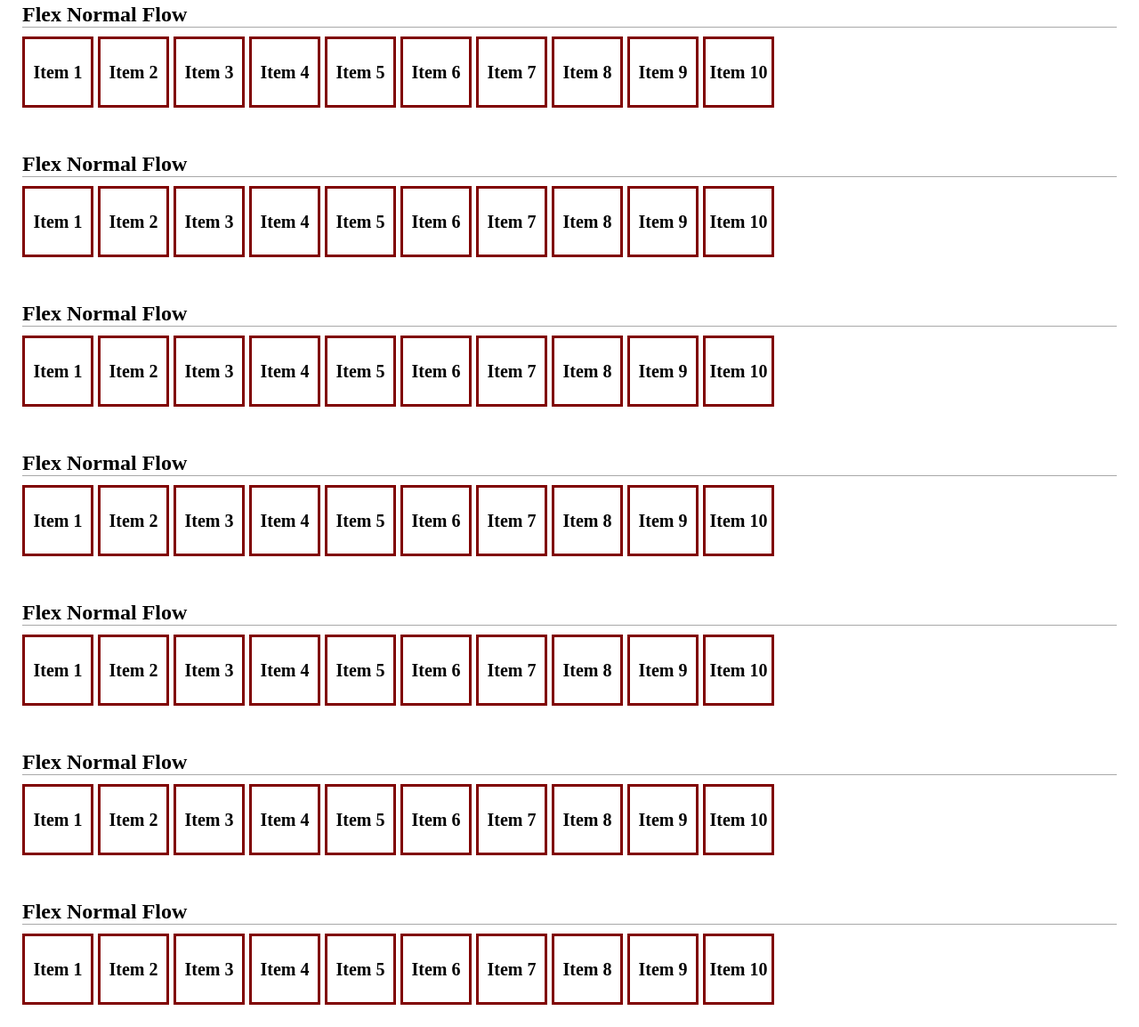
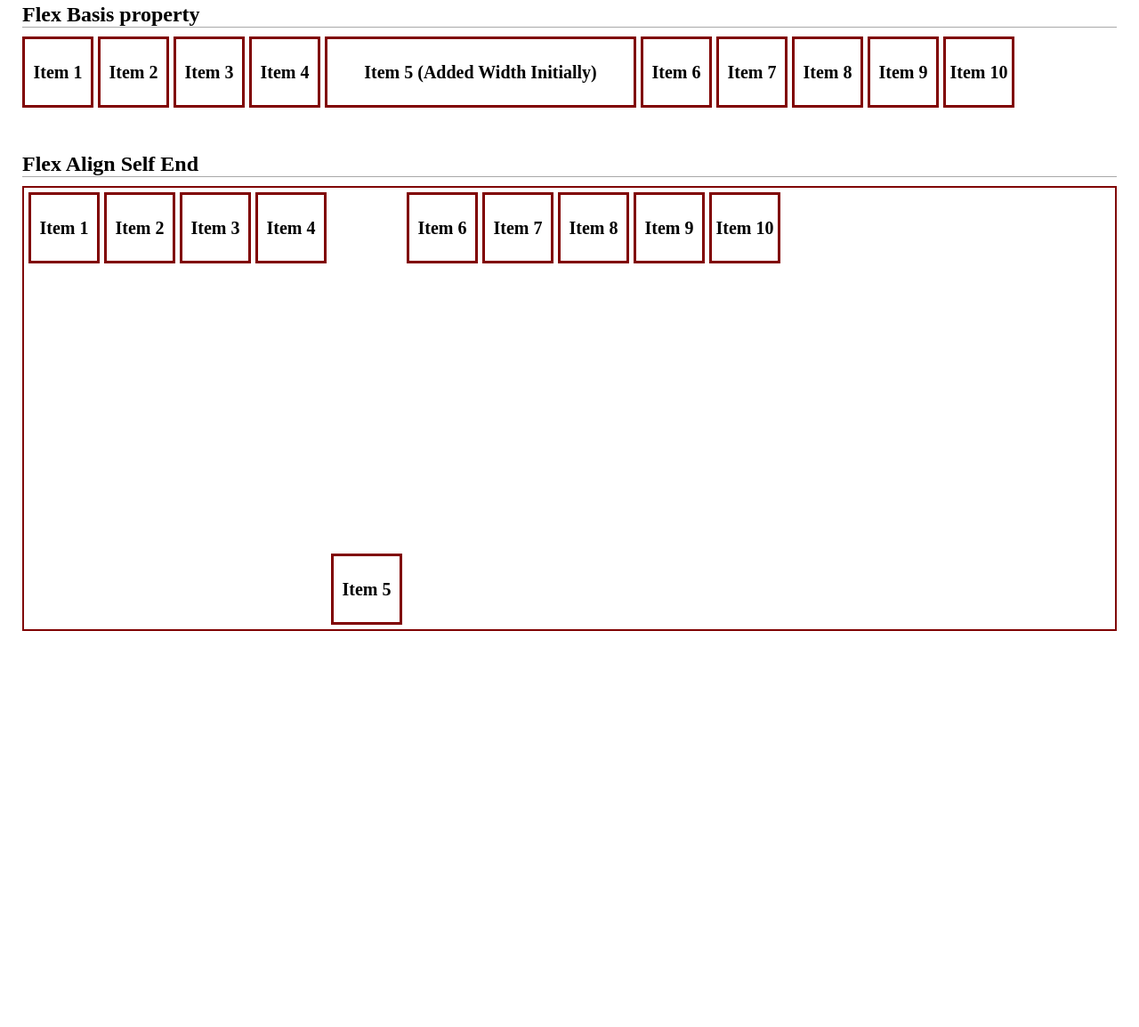
Before and after one commit to hmtmcse-com/web-basic-html, a plain HTML site: page css/flex/flex-container.html in a window 1280 px wide. Shown: the part 7915-9069 px from the top of the page at 89% size. After the commit the page ends 8649 px from the top, so only its background shows below. Drawn offline with Linux system fonts and the light colour scheme.

Commit message:
Working on Flex

```diff
--- a/css/flex/flex-container.html
+++ b/css/flex/flex-container.html
@@ -382,7 +382,6 @@
 </div>
 
 
-
 <div class="flex-example">
     <h2>Flex Item Order Normal Flow</h2>
     <div class="container">
@@ -442,13 +441,13 @@
         <div class="item">Item 1</div>
         <div class="item grow-item-2">Item 2</div>
         <div class="item">Item 3</div>
-        <div class="item">Item 4</div>
+        <div class="item" style="width: 299px;">Item 4 - Added Custom Width</div>
     </div>
 </div>
 
 
-<div class="flex-example">
-    <h2>Flex Normal Flow</h2>
+<div class="flex-example width-600">
+    <h2>Flex Shrink Normal Flow</h2>
     <div class="container">
         <div class="item">Item 1</div>
         <div class="item">Item 2</div>
@@ -463,15 +462,14 @@
     </div>
 </div>
 
-
-<div class="flex-example">
-    <h2>Flex Normal Flow</h2>
+<div class="flex-example width-600">
+    <h2>Flex Prevent Shrink</h2>
     <div class="container">
         <div class="item">Item 1</div>
         <div class="item">Item 2</div>
         <div class="item">Item 3</div>
         <div class="item">Item 4</div>
-        <div class="item">Item 5</div>
+        <div class="item prevent-shrink">Item 5 (Prevent Shrink)</div>
         <div class="item">Item 6</div>
         <div class="item">Item 7</div>
         <div class="item">Item 8</div>
@@ -482,13 +480,13 @@
 
 
 <div class="flex-example">
-    <h2>Flex Normal Flow</h2>
+    <h2>Flex Basis property</h2>
     <div class="container">
         <div class="item">Item 1</div>
         <div class="item">Item 2</div>
         <div class="item">Item 3</div>
         <div class="item">Item 4</div>
-        <div class="item">Item 5</div>
+        <div class="item basis-property">Item 5 (Added Width Initially)</div>
         <div class="item">Item 6</div>
         <div class="item">Item 7</div>
         <div class="item">Item 8</div>
@@ -499,13 +497,13 @@
 
 
 <div class="flex-example">
-    <h2>Flex Normal Flow</h2>
-    <div class="container">
+    <h2>Flex Align Self End</h2>
+    <div class="container height-500-border">
         <div class="item">Item 1</div>
         <div class="item">Item 2</div>
         <div class="item">Item 3</div>
         <div class="item">Item 4</div>
-        <div class="item">Item 5</div>
+        <div class="item align-self-end">Item 5</div>
         <div class="item">Item 6</div>
         <div class="item">Item 7</div>
         <div class="item">Item 8</div>
@@ -515,92 +513,5 @@
 </div>
 
 
-<div class="flex-example">
-    <h2>Flex Normal Flow</h2>
-    <div class="container">
-        <div class="item">Item 1</div>
-        <div class="item">Item 2</div>
-        <div class="item">Item 3</div>
-        <div class="item">Item 4</div>
-        <div class="item">Item 5</div>
-        <div class="item">Item 6</div>
-        <div class="item">Item 7</div>
-        <div class="item">Item 8</div>
-        <div class="item">Item 9</div>
-        <div class="item">Item 10</div>
-    </div>
-</div>
-
-
-<div class="flex-example">
-    <h2>Flex Normal Flow</h2>
-    <div class="container">
-        <div class="item">Item 1</div>
-        <div class="item">Item 2</div>
-        <div class="item">Item 3</div>
-        <div class="item">Item 4</div>
-        <div class="item">Item 5</div>
-        <div class="item">Item 6</div>
-        <div class="item">Item 7</div>
-        <div class="item">Item 8</div>
-        <div class="item">Item 9</div>
-        <div class="item">Item 10</div>
-    </div>
-</div>
-
-
-<div class="flex-example">
-    <h2>Flex Normal Flow</h2>
-    <div class="container">
-        <div class="item">Item 1</div>
-        <div class="item">Item 2</div>
-        <div class="item">Item 3</div>
-        <div class="item">Item 4</div>
-        <div class="item">Item 5</div>
-        <div class="item">Item 6</div>
-        <div class="item">Item 7</div>
-        <div class="item">Item 8</div>
-        <div class="item">Item 9</div>
-        <div class="item">Item 10</div>
-    </div>
-</div>
-
-
-<div class="flex-example">
-    <h2>Flex Normal Flow</h2>
-    <div class="container">
-        <div class="item">Item 1</div>
-        <div class="item">Item 2</div>
-        <div class="item">Item 3</div>
-        <div class="item">Item 4</div>
-        <div class="item">Item 5</div>
-        <div class="item">Item 6</div>
-        <div class="item">Item 7</div>
-        <div class="item">Item 8</div>
-        <div class="item">Item 9</div>
-        <div class="item">Item 10</div>
-    </div>
-</div>
-
-
-<div class="flex-example">
-    <h2>Flex Normal Flow</h2>
-    <div class="container">
-        <div class="item">Item 1</div>
-        <div class="item">Item 2</div>
-        <div class="item">Item 3</div>
-        <div class="item">Item 4</div>
-        <div class="item">Item 5</div>
-        <div class="item">Item 6</div>
-        <div class="item">Item 7</div>
-        <div class="item">Item 8</div>
-        <div class="item">Item 9</div>
-        <div class="item">Item 10</div>
-    </div>
-</div>
-
-
-
-
 </body>
 </html>
--- a/css/flex/flex.css
+++ b/css/flex/flex.css
@@ -183,3 +183,16 @@
 .grow-item-4 {
     flex-grow: 4;
 }
+
+.prevent-shrink {
+    flex-shrink: 0;
+    width: 250px;
+}
+
+.basis-property {
+    flex-basis: 350px;
+}
+
+.align-self-end {
+    align-self: flex-end;
+}
```
